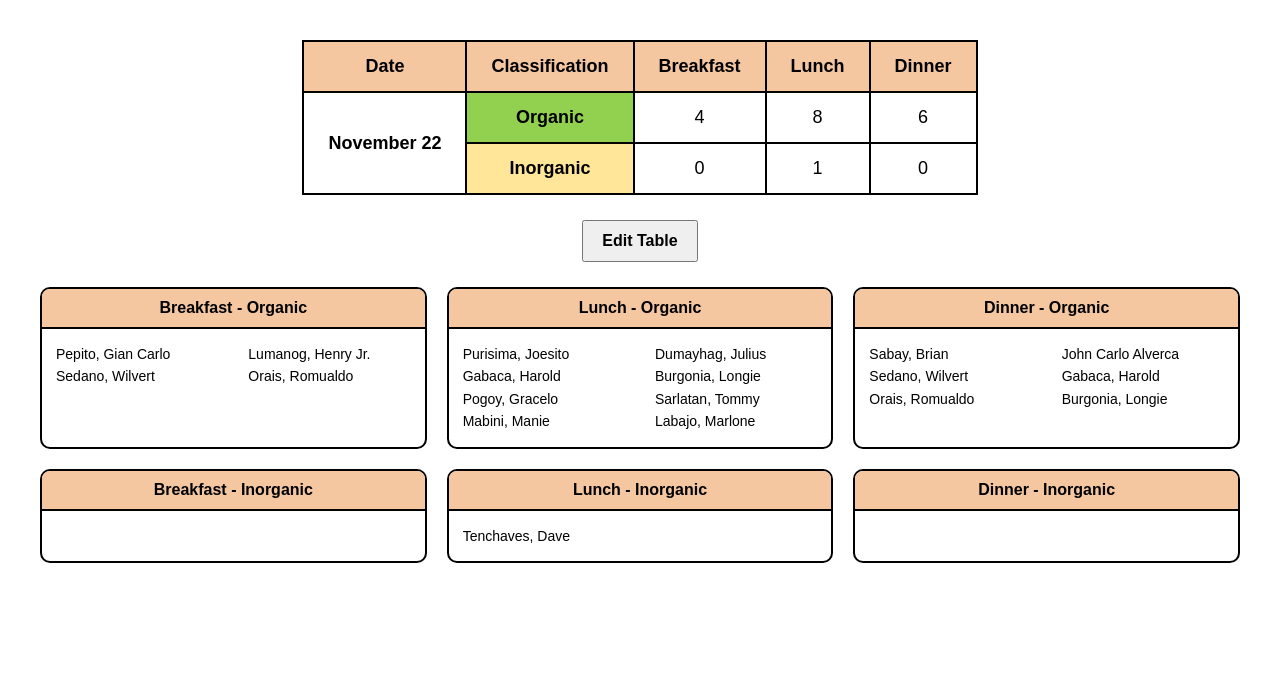
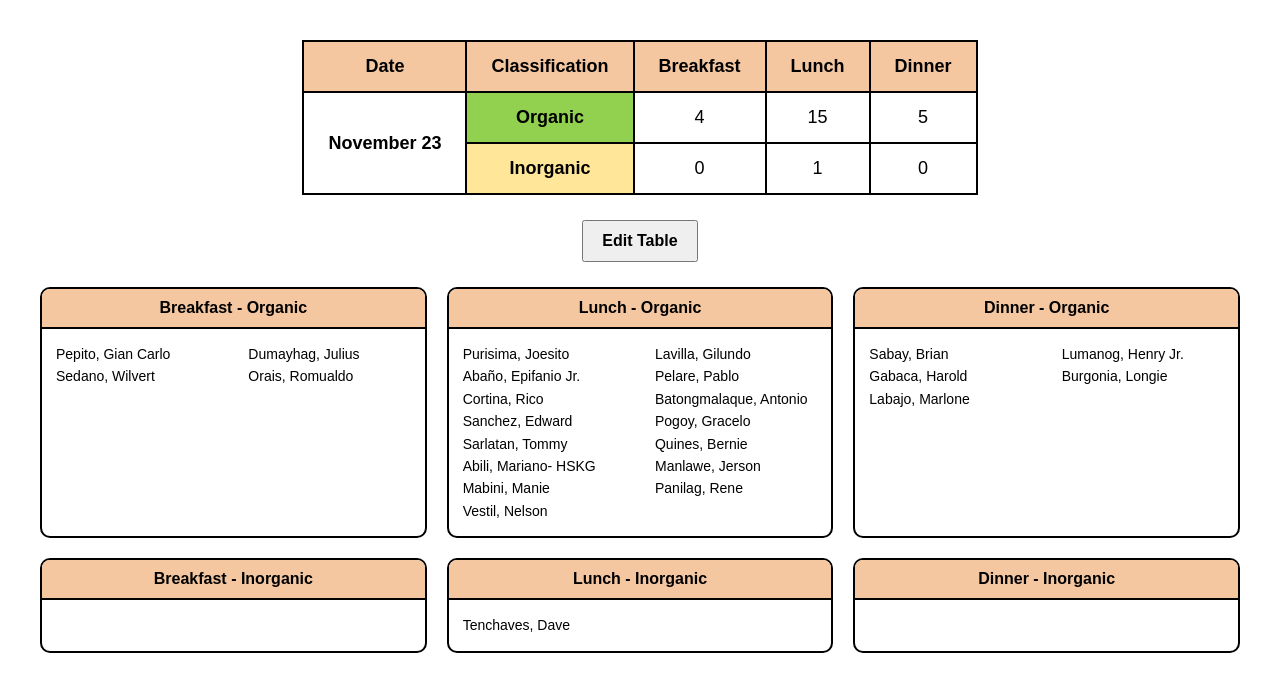
Before and after one commit to eelvinb/mealstub, a plain HTML site: page index.html in a window 1280 px wide. Drawn offline with Linux system fonts and the light colour scheme.

Commit message:
update report

```diff
--- a/index.html
+++ b/index.html
@@ -117,7 +117,7 @@ td {
 
     <td rowspan="2" class="date-cell">
       November
-      22
+      23
     </td>
 
     <td class="organic">
@@ -129,11 +129,11 @@ td {
     </td>
 
     <td>
-      8
+      15
     </td>
 
     <td>
-      6
+      5
     </td>
 
   </tr>
@@ -175,7 +175,7 @@ td {
     </div>
 
     <div class="names">
-     <div>Pepito, Gian Carlo</div><div>Lumanog, Henry Jr.</div><div>Sedano, Wilvert</div><div>Orais, Romualdo</div>
+     <div>Pepito, Gian Carlo</div><div>Dumayhag, Julius</div><div>Sedano, Wilvert</div><div>Orais, Romualdo</div>
     </div>
   </div>
 
@@ -185,7 +185,7 @@ td {
     </div>
 
     <div class="names">
-      <div>Purisima, Joesito</div><div>Dumayhag, Julius</div><div>Gabaca, Harold</div><div>Burgonia, Longie</div><div>Pogoy, Gracelo</div><div>Sarlatan, Tommy</div><div>Mabini, Manie</div><div>Labajo, Marlone</div>
+      <div>Purisima, Joesito</div><div>Lavilla, Gilundo</div><div>Abaño, Epifanio Jr.</div><div>Pelare, Pablo</div><div>Cortina, Rico</div><div>Batongmalaque, Antonio</div><div>Sanchez, Edward</div><div>Pogoy, Gracelo</div><div>Sarlatan, Tommy</div><div>Quines, Bernie</div><div>Abili, Mariano- HSKG</div><div>Manlawe, Jerson</div><div>Mabini, Manie</div><div>Panilag, Rene</div><div>Vestil, Nelson</div>
     </div>
   </div>
 
@@ -195,7 +195,7 @@ td {
     </div>
 
     <div class="names">
-      <div>Sabay, Brian</div><div>John Carlo Alverca</div><div>Sedano, Wilvert</div><div>Gabaca, Harold</div><div>Orais, Romualdo</div><div>Burgonia, Longie</div>
+      <div>Sabay, Brian</div><div>Lumanog, Henry Jr.</div><div>Gabaca, Harold</div><div>Burgonia, Longie</div><div>Labajo, Marlone</div>
     </div>
   </div>
 
```
